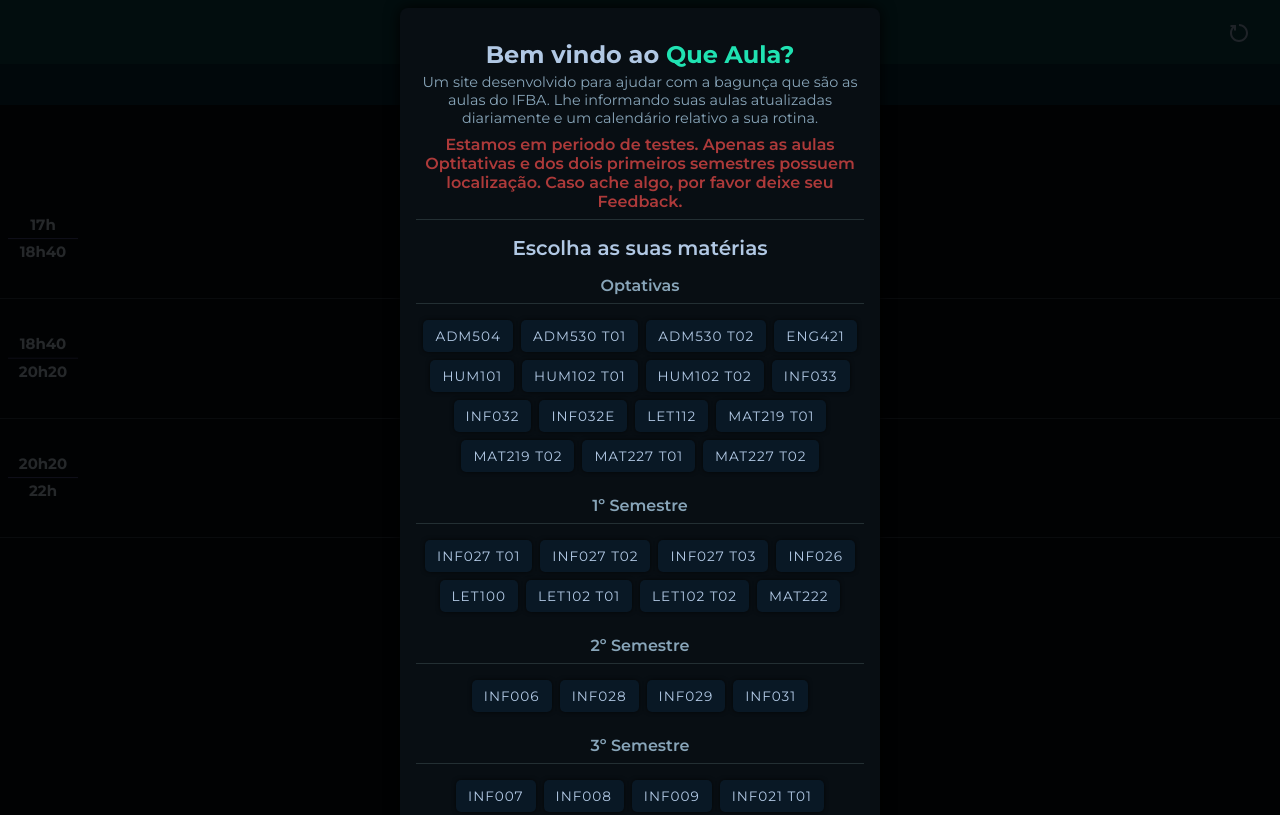
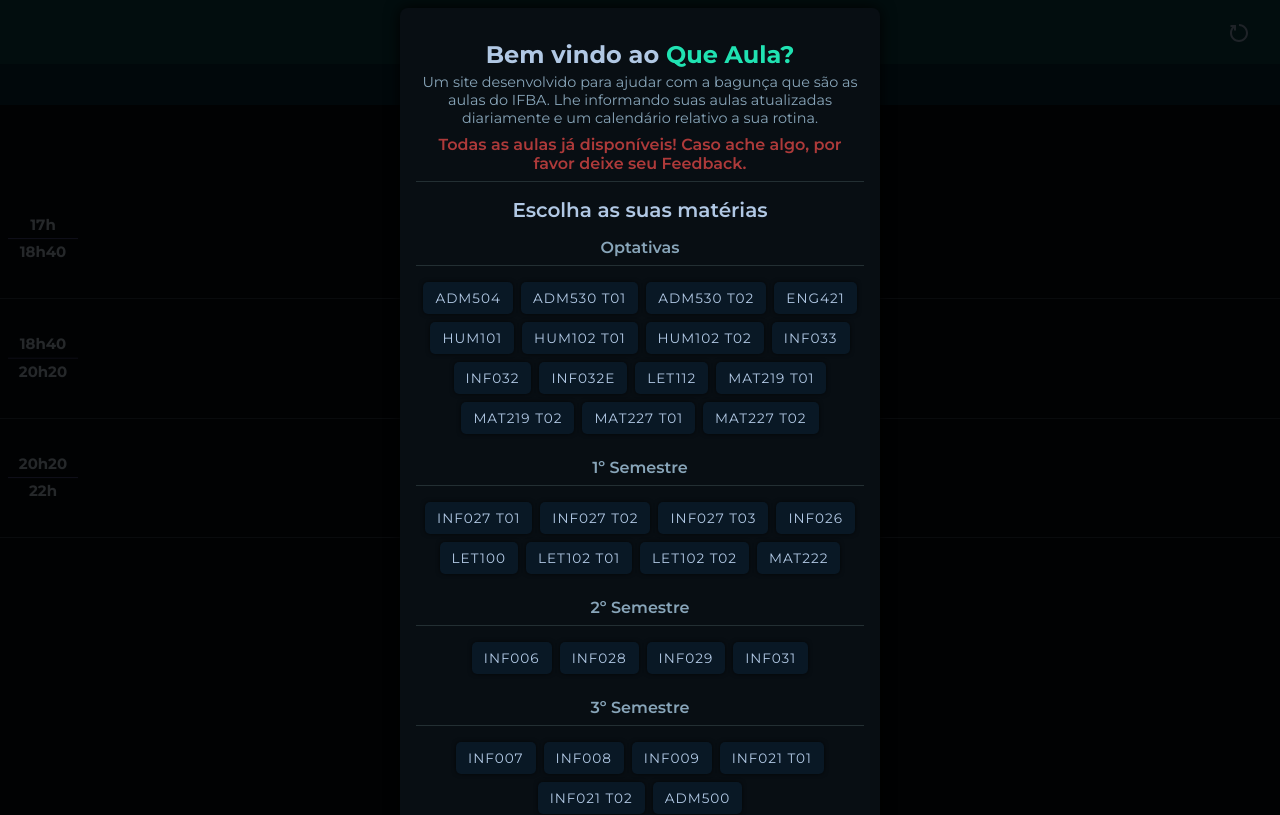
Before and after one commit to RafaelD-S/Que-Aula, a React (Vite) app: page / in a window 1280 px wide. Shown: the top 815 px of the page. Built offline with nearby package versions, Linux system fonts and the light colour scheme.

Commit message:
feat: add new description at modal

```diff
--- a/src/components/modal/modal.jsx
+++ b/src/components/modal/modal.jsx
@@ -75,8 +75,7 @@
               calendário relativo a sua rotina.
             </p>
             <h4 className="modal__warning">
-              Estamos em periodo de testes. Apenas as aulas Optitativas e dos
-              dois primeiros semestres possuem localização. Caso ache algo, por
+              Todas as aulas já disponíveis! Caso ache algo, por
               favor deixe seu Feedback.
             </h4>
           </div>
```
